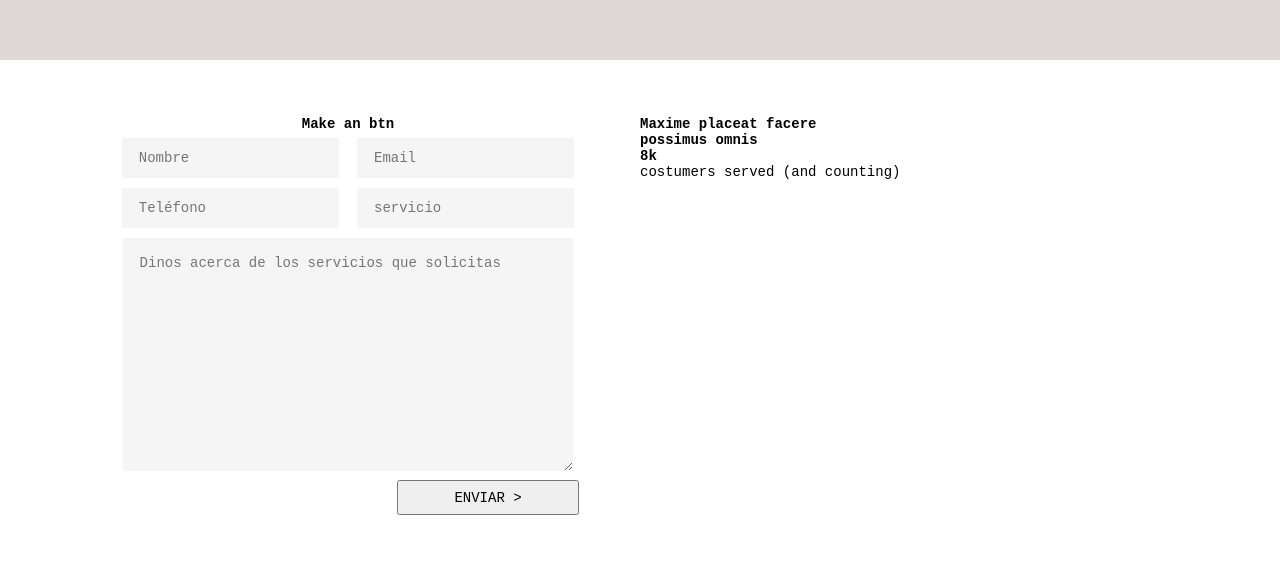
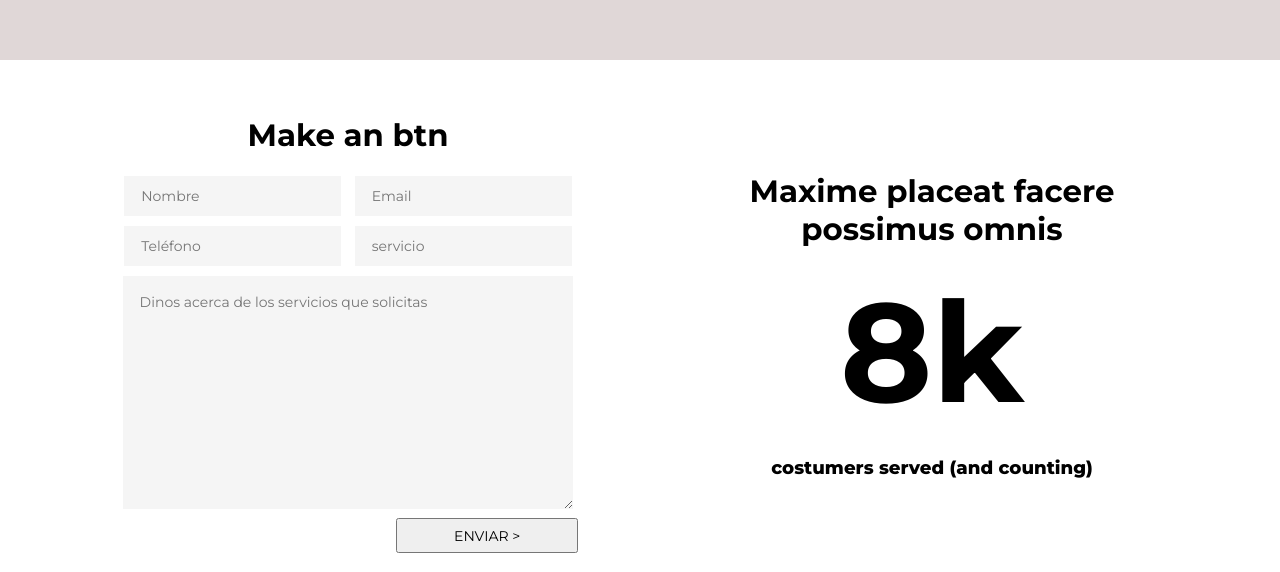
Before and after one commit to Aminadi2296/carrasco-web, a website: page src/public/index.html in a window 1280 px wide. Shown: the part 1830-2402 px from the top of the page. Drawn offline with Linux system fonts and the light colour scheme.

Commit message:
arreglando estilos formulario

```diff
--- a/src/public/css/style.css
+++ b/src/public/css/style.css
@@ -1,7 +1,7 @@
 *{
     padding: 0;
     margin:0;
-    font-family: 'Courier New', Courier, monospace;
+    font-family: 'Montserrat', sans-serif;
     font-size: 14px;
 
 }
@@ -90,6 +90,7 @@ nav{
     left: 210px;
     top: 280px;
     font-size: 3.5em;
+    font-weight: 900;
 }
 .second-button{
     position: absolute;
@@ -133,6 +134,10 @@ nav{
     padding: 4em;
 }
 
+.form{
+    margin-top: 1.2em;
+}
+
 .form-send{
     display: grid;
     justify-content: center;
@@ -163,3 +168,23 @@ nav{
 .btn:hover{
     cursor: pointer;
 }
+
+.mail-information{
+    display: grid;
+    justify-content: center;
+    text-align: center;
+    font-weight: 800;
+    padding: 4em;
+}
+
+.mail-information .number-k{
+    font-size: 10em;
+}
+
+.mail-information p{
+    font-size: 1.3em;
+}
+
+.mail-title{
+    font-size: 2.2em;
+}
--- a/src/public/index.html
+++ b/src/public/index.html
@@ -7,6 +7,8 @@
     <meta name="viewport" content="width=device-width, initial-scale=1.0">
     <title>Carrasco Web</title>
     <link rel="stylesheet" href="./css/style.css">
+    <link rel="preconnect" href="https://fonts.gstatic.com">
+<link href="https://fonts.googleapis.com/css2?family=Montserrat:ital,wght@0,300;0,400;0,500;0,600;0,700;0,800;0,900;1,300;1,400;1,500;1,600;1,700;1,800;1,900&display=swap" rel="stylesheet">
 </head>
 
 <body>
@@ -27,7 +29,7 @@
     </header>
 
 
-    <header class="sticky-header">
+    <header class="sticky-header wrapper">
         <nav class="">
             <ul>
                 <li><a href="">Servicios</a></li>
@@ -84,8 +86,8 @@
 
     <section class="mail">
         <div class="form-send">
-            <h2>Make an btn</h2>
-            <form action="send-email" method="post">
+            <h2 class="mail-title">Make an btn</h2>
+            <form class="form" action="send-email" method="post">
                 <div>
                     <input type="name" name="name" class="input" id="name" placeholder="Nombre">
                     <input type="email" name="email" class="input" id="email" placeholder="Email">
@@ -101,8 +103,8 @@
                 </div>
             </form>
         </div>
-        <div>
-            <h3>Maxime placeat facere <br /> possimus omnis</h3>
+        <div class="mail-information">
+            <h3 class="mail-title">Maxime placeat facere <br /> possimus omnis</h3>
             <h2 class="number-k">8k</h2>
             <p>costumers served (and counting)</p>
         </div>
```
